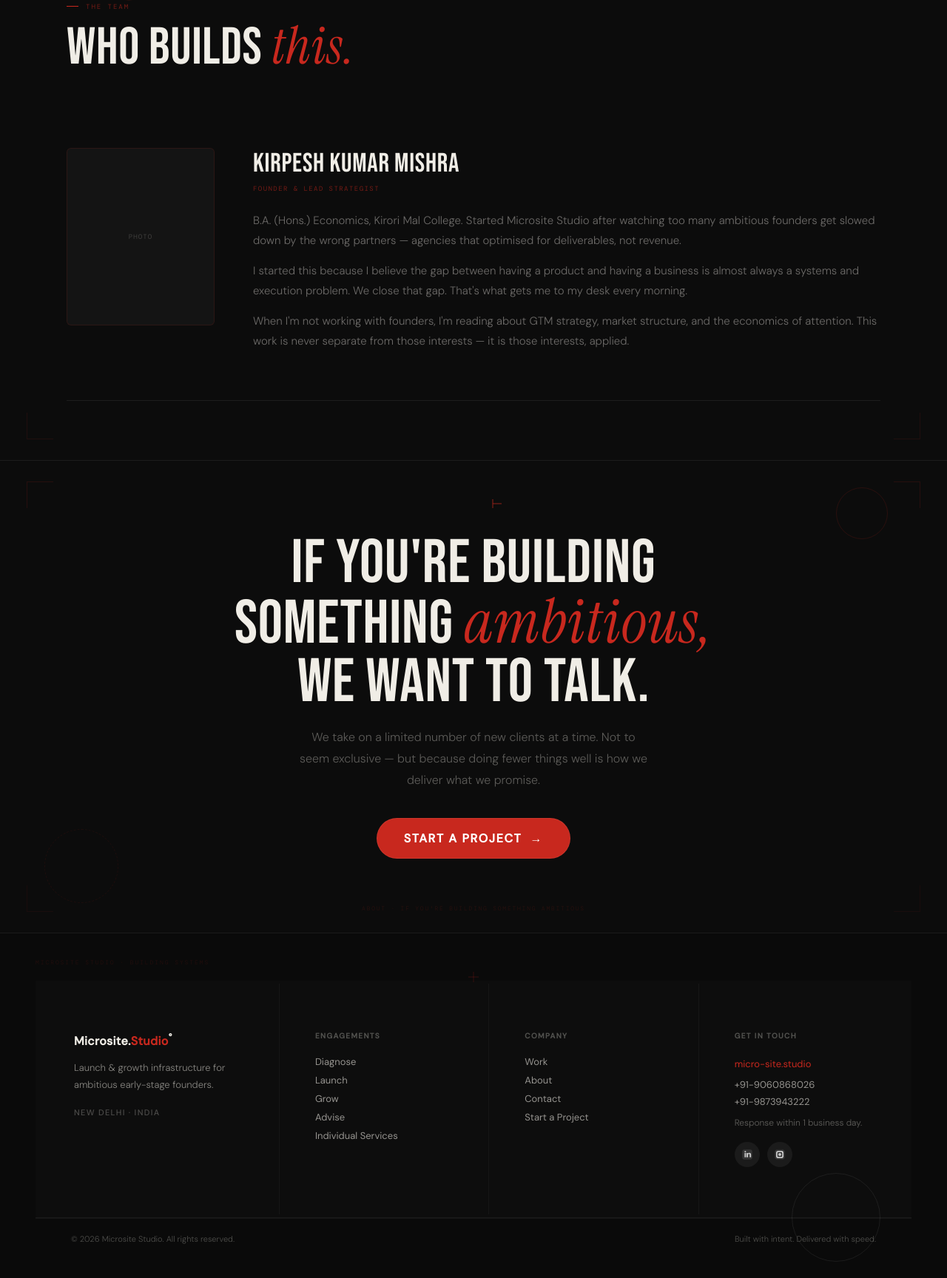
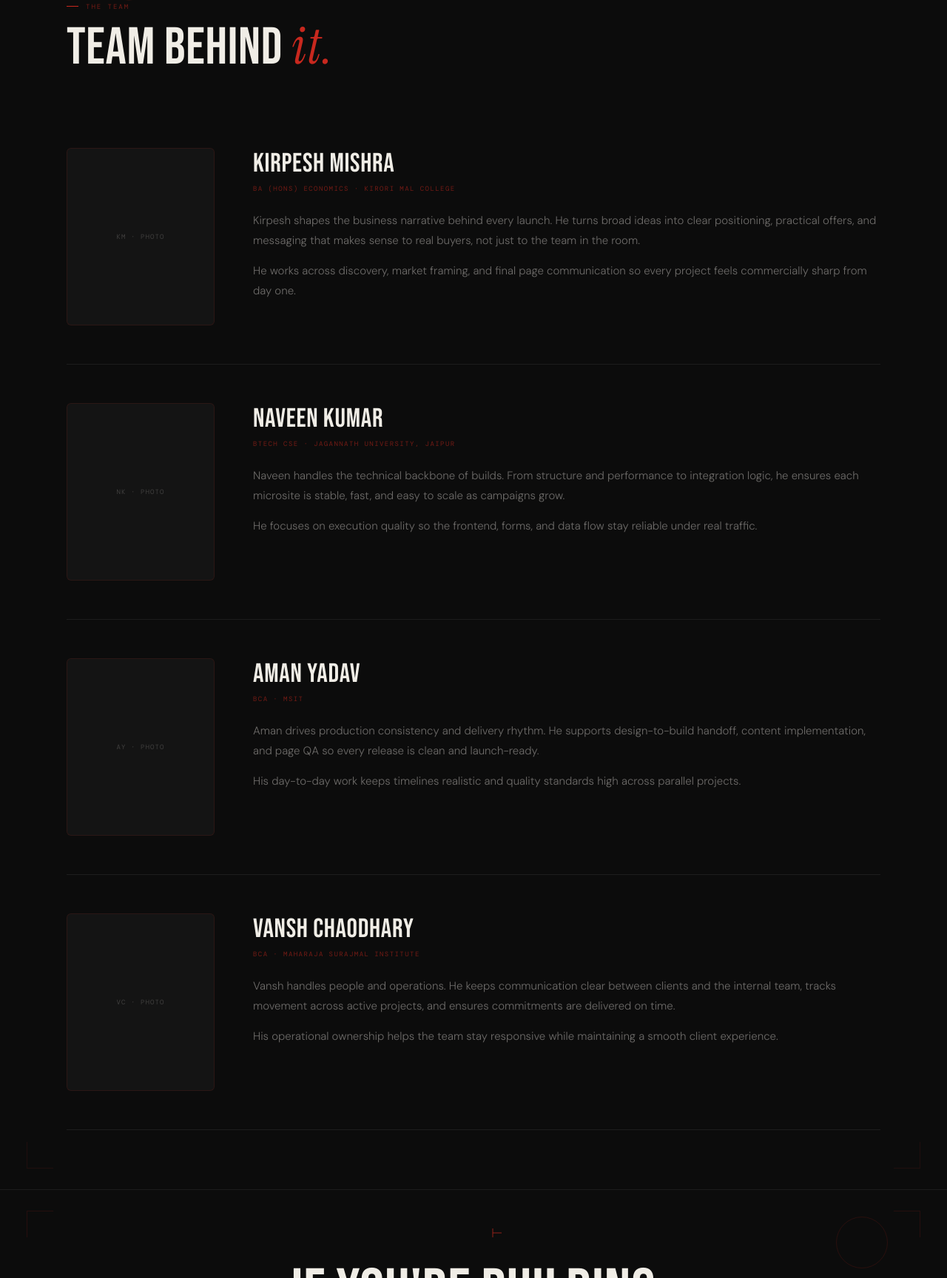
Before and after one commit to krilet54/microsite-v2-2028, a plain HTML site: page about.html in a window 1280 px wide. Shown: the part 2458-4186 px from the top of the page at 74% size. Drawn offline with nearby package versions, Linux system fonts and the light colour scheme; a web font is replaced by a local one.

Commit message:
Update about team section details

```diff
--- a/about.html
+++ b/about.html
@@ -377,7 +377,7 @@ em{font-family:'Instrument Serif',serif;font-style:italic;}
   <div class="geo geo-bracket bl"></div><div class="geo geo-bracket br"></div>
   <div class="geo geo-cross" style="top:44px;right:calc(50% - 60px);"></div>
   <div class="geo geo-ring" style="width:28px;height:28px;top:50px;left:160px;border-radius:50%;border:1.5px solid rgba(200,40,30,0.14);"></div>
-  <div class="geo geo-stamp" style="top:30px;left:50%;transform:translateX(-50%);color:rgba(200,40,30,0.13);">THE TEAM · WHO BUILDS THIS</div>
+  <div class="geo geo-stamp" style="top:30px;left:50%;transform:translateX(-50%);color:rgba(200,40,30,0.13);">THE TEAM · TEAM BEHIND IT</div>
   <svg class="geo-ruler top" viewBox="0 0 1440 40" preserveAspectRatio="none" xmlns="http://www.w3.org/2000/svg">
     <line x1="0" y1="1" x2="1440" y2="1" stroke="rgba(200,40,30,0.13)" stroke-width="1"/>
     <circle cx="72" cy="1" r="2" fill="rgba(200,40,30,0.2)"/><circle cx="1368" cy="1" r="2" fill="rgba(200,40,30,0.2)"/>
@@ -386,17 +386,49 @@ em{font-family:'Instrument Serif',serif;font-style:italic;}
   </svg>
   <div class="section-inner">
     <div class="label reveal" style="margin-bottom:12px;">The Team</div>
-    <div class="section-h reveal" style="margin-bottom:48px;">Who builds <em>this.</em></div>
+    <div class="section-h reveal" style="margin-bottom:48px;">Team behind <em>it.</em></div>
     <div class="team-member reveal">
       <div class="team-photo">
-        <span class="team-photo-lbl">Photo</span>
+        <span class="team-photo-lbl">KM · Photo</span>
       </div>
       <div>
-        <div class="team-name">Kirpesh Kumar Mishra</div>
-        <div class="team-title">Founder & Lead Strategist</div>
-        <p class="team-bio">B.A. (Hons.) Economics, Kirori Mal College. Started Microsite Studio after watching too many ambitious founders get slowed down by the wrong partners — agencies that optimised for deliverables, not revenue.</p>
-        <p class="team-bio">I started this because I believe the gap between having a product and having a business is almost always a systems and execution problem. We close that gap. That's what gets me to my desk every morning.</p>
-        <p class="team-bio">When I'm not working with founders, I'm reading about GTM strategy, market structure, and the economics of attention. This work is never separate from those interests — it is those interests, applied.</p>
+        <div class="team-name">Kirpesh Mishra</div>
+        <div class="team-title">BA (Hons) Economics · Kirori Mal College</div>
+        <p class="team-bio">Kirpesh shapes the business narrative behind every launch. He turns broad ideas into clear positioning, practical offers, and messaging that makes sense to real buyers, not just to the team in the room.</p>
+        <p class="team-bio">He works across discovery, market framing, and final page communication so every project feels commercially sharp from day one.</p>
+      </div>
+    </div>
+    <div class="team-member reveal">
+      <div class="team-photo">
+        <span class="team-photo-lbl">NK · Photo</span>
+      </div>
+      <div>
+        <div class="team-name">Naveen Kumar</div>
+        <div class="team-title">BTech CSE · Jagannath University, Jaipur</div>
+        <p class="team-bio">Naveen handles the technical backbone of builds. From structure and performance to integration logic, he ensures each microsite is stable, fast, and easy to scale as campaigns grow.</p>
+        <p class="team-bio">He focuses on execution quality so the frontend, forms, and data flow stay reliable under real traffic.</p>
+      </div>
+    </div>
+    <div class="team-member reveal">
+      <div class="team-photo">
+        <span class="team-photo-lbl">AY · Photo</span>
+      </div>
+      <div>
+        <div class="team-name">Aman Yadav</div>
+        <div class="team-title">BCA · MSIT</div>
+        <p class="team-bio">Aman drives production consistency and delivery rhythm. He supports design-to-build handoff, content implementation, and page QA so every release is clean and launch-ready.</p>
+        <p class="team-bio">His day-to-day work keeps timelines realistic and quality standards high across parallel projects.</p>
+      </div>
+    </div>
+    <div class="team-member reveal">
+      <div class="team-photo">
+        <span class="team-photo-lbl">VC · Photo</span>
+      </div>
+      <div>
+        <div class="team-name">Vansh Chaodhary</div>
+        <div class="team-title">BCA · Maharaja Surajmal Institute</div>
+        <p class="team-bio">Vansh handles people and operations. He keeps communication clear between clients and the internal team, tracks movement across active projects, and ensures commitments are delivered on time.</p>
+        <p class="team-bio">His operational ownership helps the team stay responsive while maintaining a smooth client experience.</p>
       </div>
     </div>
   </div>
```
